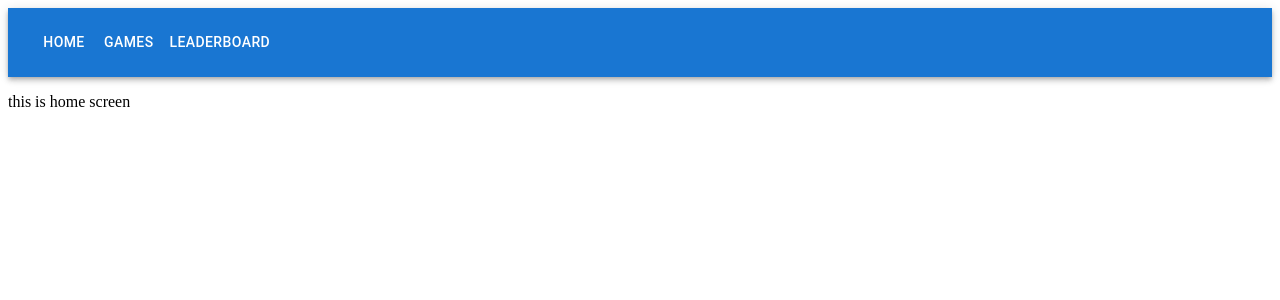
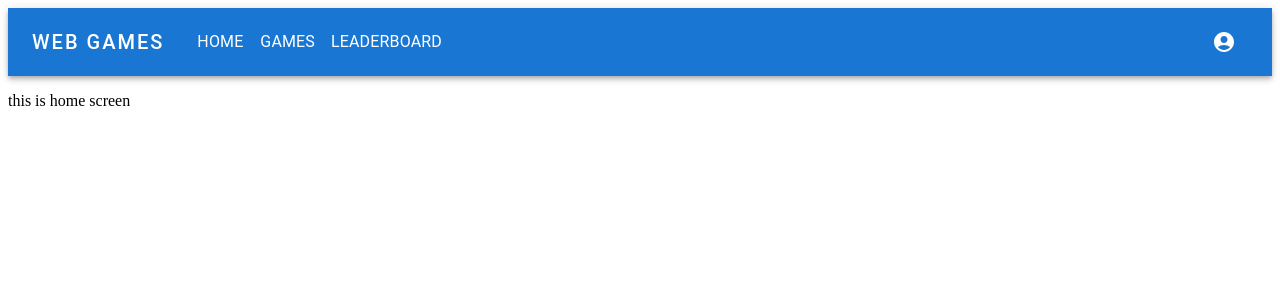
Before and after one commit to SmarterFuture/web-games, a React (Create React App) app: page / in a window 1280 px wide. Shown: the top 300 px of the page. Built offline with nearby package versions, Linux system fonts and the light colour scheme.

Commit message:
improved navbar with user profile icon

```diff
--- a/package.json
+++ b/package.json
@@ -9,6 +9,7 @@
   "dependencies": {
     "@emotion/react": "^11.11.1",
     "@emotion/styled": "^11.11.0",
+    "@mui/icons-material": "^5.15.1",
     "@mui/material": "^5.15.0",
     "react": "^18.0.0",
     "react-dom": "^18.0.0",
--- a/src/components/Navigation.tsx
+++ b/src/components/Navigation.tsx
@@ -1,5 +1,8 @@
-import { AppBar, Toolbar, Container, Box, Typography, Button } from "@mui/material";
-import {useNavigate} from "react-router-dom";
+import React, { useState, MouseEvent } from "react";
+import { AppBar, Toolbar, Container, Box, Typography, Button, IconButton, Menu, MenuItem } from "@mui/material";
+import MenuIcon from '@mui/icons-material/Menu';
+import { useNavigate } from "react-router-dom";
+import { AccountCircle } from "@mui/icons-material";
 
 
 
@@ -8,21 +11,84 @@ interface IPage {
     link: string,
 }
 
+interface IIButton {
+    func: (event: MouseEvent<HTMLElement>) => void,
+    inner: any
+}
+
+const DISPLAY_BIG = {
+    display: { xs: "none", md: "flex" },
+};
+
+const DISPLAY_SMALL = {
+    display: { xs: "flex", md: "none" },
+};
+
+const LOGO_STYLE = (display?: { display: any }) => ({
+    mr: 3,
+    letterSpacing: ".1em",
+    textDecoration: "none",
+    ...display
+});
+
+const MENU_STYLE = (display?: { display: any }) => ({
+    flexGrow: 1,
+    ...display
+});
+
 const PAGES: Array<IPage> = [
     { name: "Home", link: "" },
     { name: "Games", link: "/games" },
-    { name: "Leaderboard", link: "/leaderboard"}
+    { name: "Leaderboard", link: "/leaderboard" }
 ]
+
+const USER_PAGES: Array<IPage> = [
+    { name: "Profil", link: "/user"},
+    { name: "My Account", link: "/user/myaccount" }
+]
+
+function IButton({func, inner}: IIButton ) {
+    return (
+        <IconButton
+            onClick={func}
+            size="large"
+            color="inherit"
+        >
+            { inner }
+        </IconButton>
+    )}
 
 function NavBar() {
     const navigate = useNavigate();
+    const [anchorElNav, setAnchorElNav] = useState<null | HTMLElement>(null);
+    const [accElNav, setAccElNav] = useState<null | HTMLElement>(null);
+
+    function openMenu(event: MouseEvent<HTMLElement>) {
+        setAnchorElNav(event.currentTarget);
+    }
+
+    function openAccSettings(event: MouseEvent<HTMLElement>) {
+        setAccElNav(event.currentTarget);
+    }
+
+    function closeMenu() {
+        setAnchorElNav(null);
+    }
+
+    function closeAccSetting() {
+        setAccElNav(null);
+    }
 
     return (
         <AppBar position="static">
             <Container maxWidth="xl">
                 <Toolbar disableGutters>
-                    <Typography variant="h4" />
-                    <Box sx={{flexGrow: 1, display: { xs: "none", md: "flex"}}}>
+
+                    {/* big screen layout */}
+                    <Typography variant="h6" noWrap sx={ LOGO_STYLE(DISPLAY_BIG) }>
+                        WEB GAMES
+                    </Typography>
+                    <Box sx={ MENU_STYLE(DISPLAY_BIG) }>
                         {
                             PAGES.map((page) => (
                             <Button
@@ -30,9 +96,64 @@ function NavBar() {
                                 onClick={ () => navigate(page.link) }
                                 sx={{ my: 2, color: 'white', display: 'block' }}
                             >
-                                { page.name }
+                                <Typography text-align="center">
+                                    { page.name }
+                                </Typography>
                             </Button>
                         ))}
+                    </Box>
+
+                    { /* small screen layout */ }
+                    <Box sx={ MENU_STYLE(DISPLAY_SMALL) }>
+                        <IButton func={ openMenu } inner={ <MenuIcon />} />
+                        <Menu
+                            anchorEl={ anchorElNav }
+                            anchorOrigin={{
+                                vertical: 'bottom',
+                                horizontal: 'left',
+                            }}
+                            keepMounted
+                            open={Boolean(anchorElNav)}
+                            onClose={closeMenu}
+                        >
+                            { PAGES.map((page) => (
+                                <MenuItem
+                                    key={ page.name }
+                                    onClick={ () => { closeMenu(); navigate(page.link) }}
+                                >
+                                    <Typography textAlign={"center"}>
+                                        { page.name }
+                                    </Typography>
+                                </MenuItem>
+                            ))}
+                        </Menu>
+                    </Box>
+                    <Typography variant="h5" noWrap sx={{ ...LOGO_STYLE(DISPLAY_SMALL), flexGrow: 1 }}>
+                        WEB GAMES
+                    </Typography>
+                    <Box sx={{flexGrow: 0}}>
+                        <IButton func={ openAccSettings } inner={ <AccountCircle/> } />
+                        <Menu
+                            anchorEl={accElNav}
+                            anchorOrigin={{
+                                vertical: 'bottom',
+                                horizontal: 'left',
+                            }}
+                            keepMounted
+                            open={ Boolean(accElNav) }
+                            onClose={ closeAccSetting }
+                        >
+                            { USER_PAGES.map((page) => (
+                                <MenuItem
+                                    key={ page.name }
+                                    onClick={ () => { closeAccSetting(); navigate(page.link) }}
+                                >
+                                    <Typography textAlign={"center"}>
+                                        { page.name }
+                                    </Typography>
+                                </MenuItem>
+                            ))}
+                        </Menu>
                     </Box>
                 </Toolbar>
             </Container>
```
